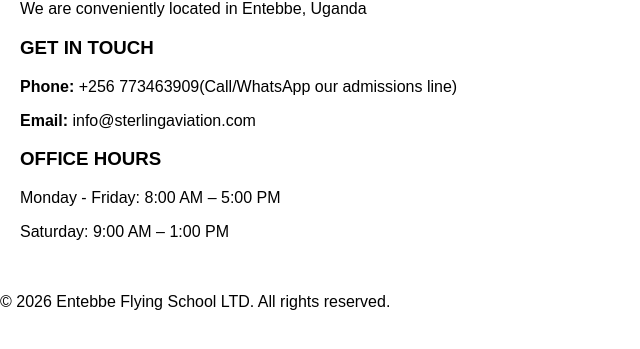
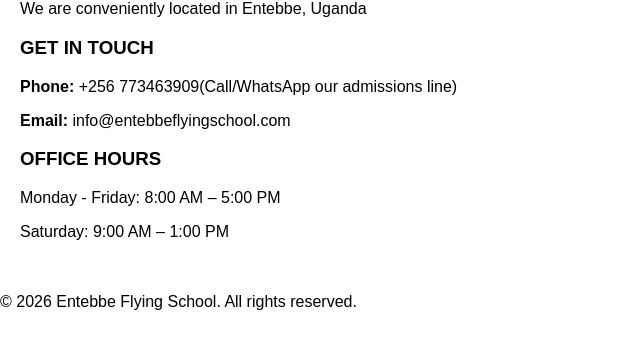
Before and after one commit to aphie761-arch/website, a Flask app: page /contact in a window 1280 px wide. Shown: the part 347-696 px from the top of the page, without its empty margins (0-640 px from the left). Run offline with Flask 3, Linux system fonts and the light colour scheme.

Commit message:
updated footer to Entebbe Flying School

```diff
--- a/templates/base.html
+++ b/templates/base.html
@@ -27,7 +27,7 @@
     </main>
 
     <footer>
-        <p>&copy; 2026 Entebbe Flying School LTD. All rights reserved.</p>
+        <p>&copy; 2026 Entebbe Flying School. All rights reserved.</p>
     </footer>
 
 </body>
--- a/templates/contact.html
+++ b/templates/contact.html
@@ -9,7 +9,7 @@
 
     <h3>GET IN TOUCH</h3>
     <p><strong>Phone:</strong> +256 773463909(Call/WhatsApp our admissions line)</p>
-    <p><strong>Email:</strong> info@sterlingaviation.com</p>
+    <p><strong>Email:</strong> info@entebbeflyingschool.com</p>
 
     <h3>OFFICE HOURS</h3>
     <p>Monday - Friday: 8:00 AM – 5:00 PM</p>
```
